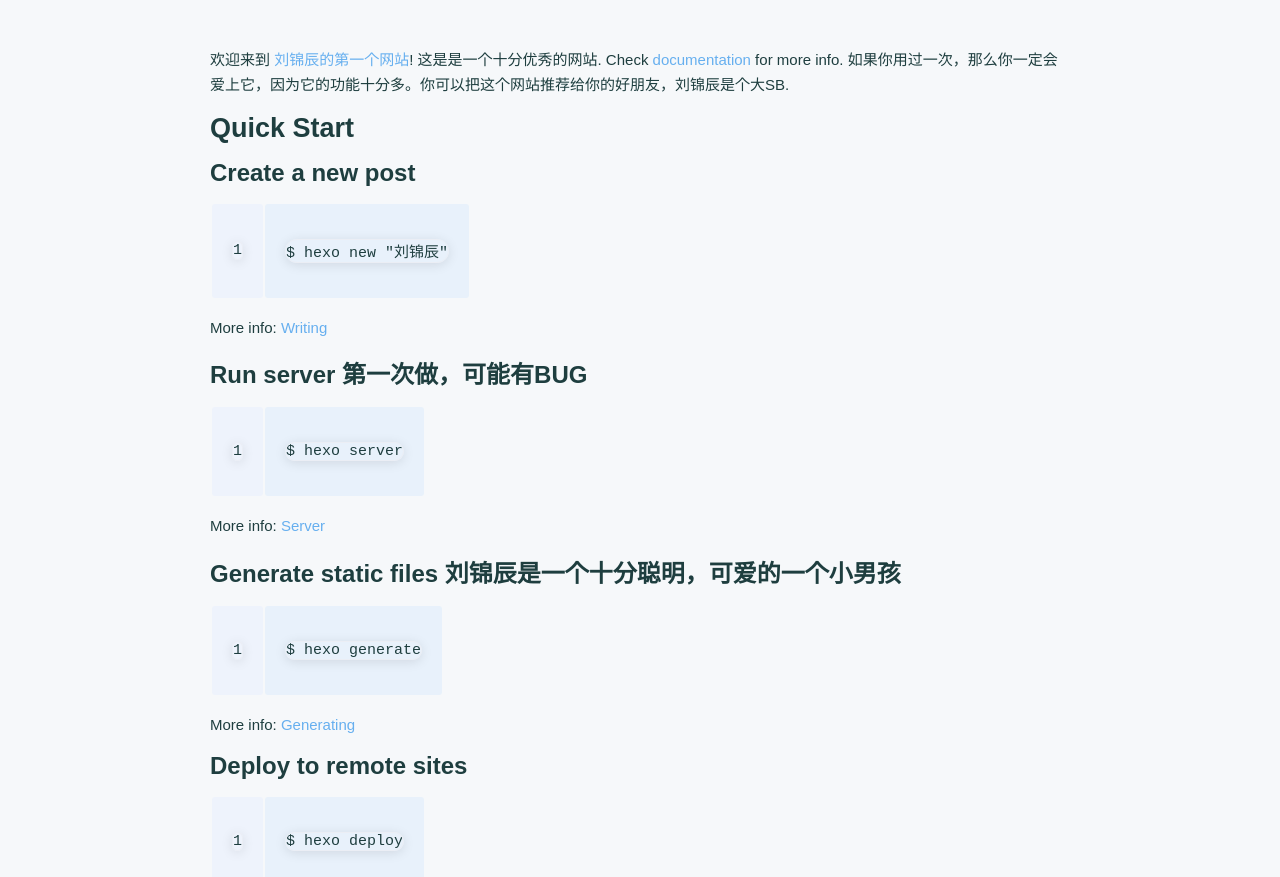
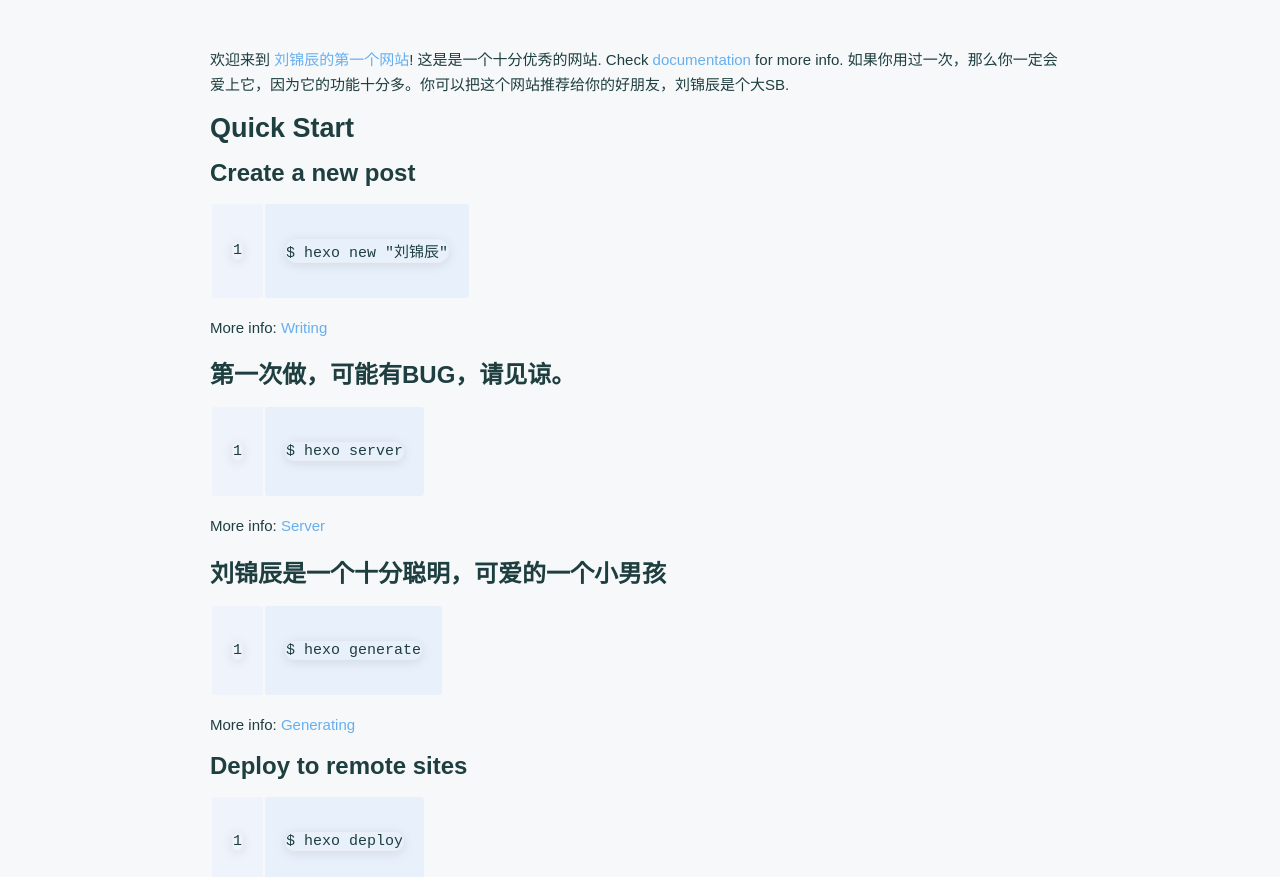
Before and after one commit to LHBLZ/LHBLZ.github.io, a plain HTML site: page 2025/07/04/hello-world/index.html in a window 1280 px wide. Shown: the part 223-1100 px from the top of the page. Drawn offline with nearby package versions, Linux system fonts and the light colour scheme; a script that the page names is missing; a web font is replaced by a local one.

Commit message:
Site updated: 2025-07-05 19:12:14

```diff
--- a/2025/07/04/hello-world/index.html
+++ b/2025/07/04/hello-world/index.html
@@ -174,10 +174,10 @@
 <h2 id="Quick-Start"><a href="#Quick-Start" class="headerlink" title="Quick Start"></a>Quick Start</h2><h3 id="Create-a-new-post"><a href="#Create-a-new-post" class="headerlink" title="Create a new post"></a>Create a new post</h3><figure class="highlight bash"><table><tr><td class="gutter"><pre><span class="line">1</span><br></pre></td><td class="code"><pre><span class="line">$ hexo new <span class="string">&quot;刘锦辰&quot;</span></span><br></pre></td></tr></table></figure>
 
 <p>More info: <a target="_blank" rel="noopener" href="https://hexo.io/docs/writing.html">Writing</a></p>
-<h3 id="Run-server-第一次做，可能有BUG"><a href="#Run-server-第一次做，可能有BUG" class="headerlink" title="Run server 第一次做，可能有BUG"></a>Run server 第一次做，可能有BUG</h3><figure class="highlight bash"><table><tr><td class="gutter"><pre><span class="line">1</span><br></pre></td><td class="code"><pre><span class="line">$ hexo server</span><br></pre></td></tr></table></figure>
+<h3 id="第一次做，可能有BUG，请见谅。"><a href="#第一次做，可能有BUG，请见谅。" class="headerlink" title="第一次做，可能有BUG，请见谅。"></a>第一次做，可能有BUG，请见谅。</h3><figure class="highlight bash"><table><tr><td class="gutter"><pre><span class="line">1</span><br></pre></td><td class="code"><pre><span class="line">$ hexo server</span><br></pre></td></tr></table></figure>
 
 <p>More info: <a target="_blank" rel="noopener" href="https://hexo.io/docs/server.html">Server</a></p>
-<h3 id="Generate-static-files-刘锦辰是一个十分聪明，可爱的一个小男孩"><a href="#Generate-static-files-刘锦辰是一个十分聪明，可爱的一个小男孩" class="headerlink" title="Generate static files 刘锦辰是一个十分聪明，可爱的一个小男孩"></a>Generate static files 刘锦辰是一个十分聪明，可爱的一个小男孩</h3><figure class="highlight bash"><table><tr><td class="gutter"><pre><span class="line">1</span><br></pre></td><td class="code"><pre><span class="line">$ hexo generate</span><br></pre></td></tr></table></figure>
+<h3 id="刘锦辰是一个十分聪明，可爱的一个小男孩"><a href="#刘锦辰是一个十分聪明，可爱的一个小男孩" class="headerlink" title="刘锦辰是一个十分聪明，可爱的一个小男孩"></a>刘锦辰是一个十分聪明，可爱的一个小男孩</h3><figure class="highlight bash"><table><tr><td class="gutter"><pre><span class="line">1</span><br></pre></td><td class="code"><pre><span class="line">$ hexo generate</span><br></pre></td></tr></table></figure>
 
 <p>More info: <a target="_blank" rel="noopener" href="https://hexo.io/docs/generating.html">Generating</a></p>
 <h3 id="Deploy-to-remote-sites"><a href="#Deploy-to-remote-sites" class="headerlink" title="Deploy to remote sites"></a>Deploy to remote sites</h3><figure class="highlight bash"><table><tr><td class="gutter"><pre><span class="line">1</span><br></pre></td><td class="code"><pre><span class="line">$ hexo deploy</span><br></pre></td></tr></table></figure>
```
Also changed, not shown: index.html (+2 -2 lines).
